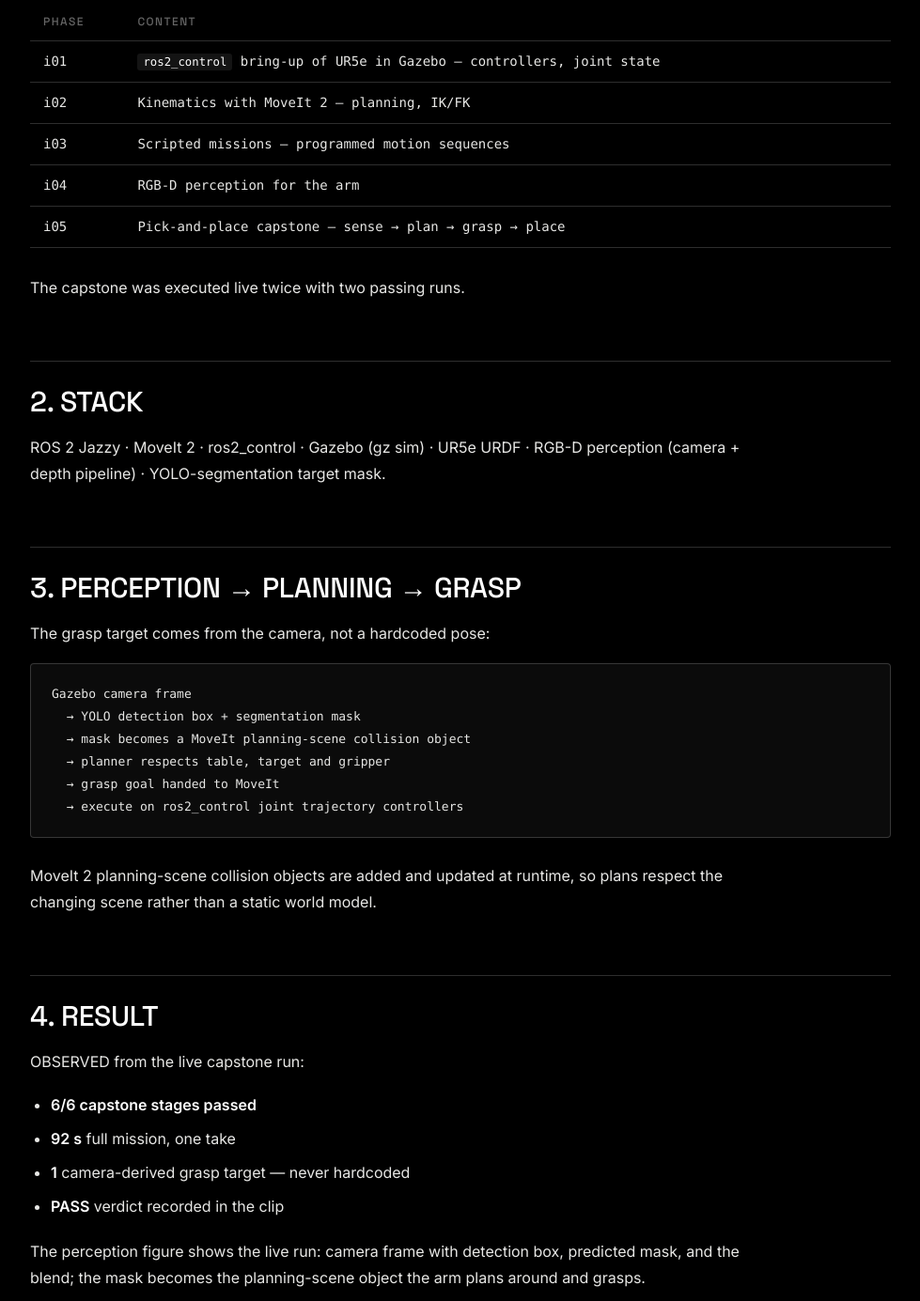
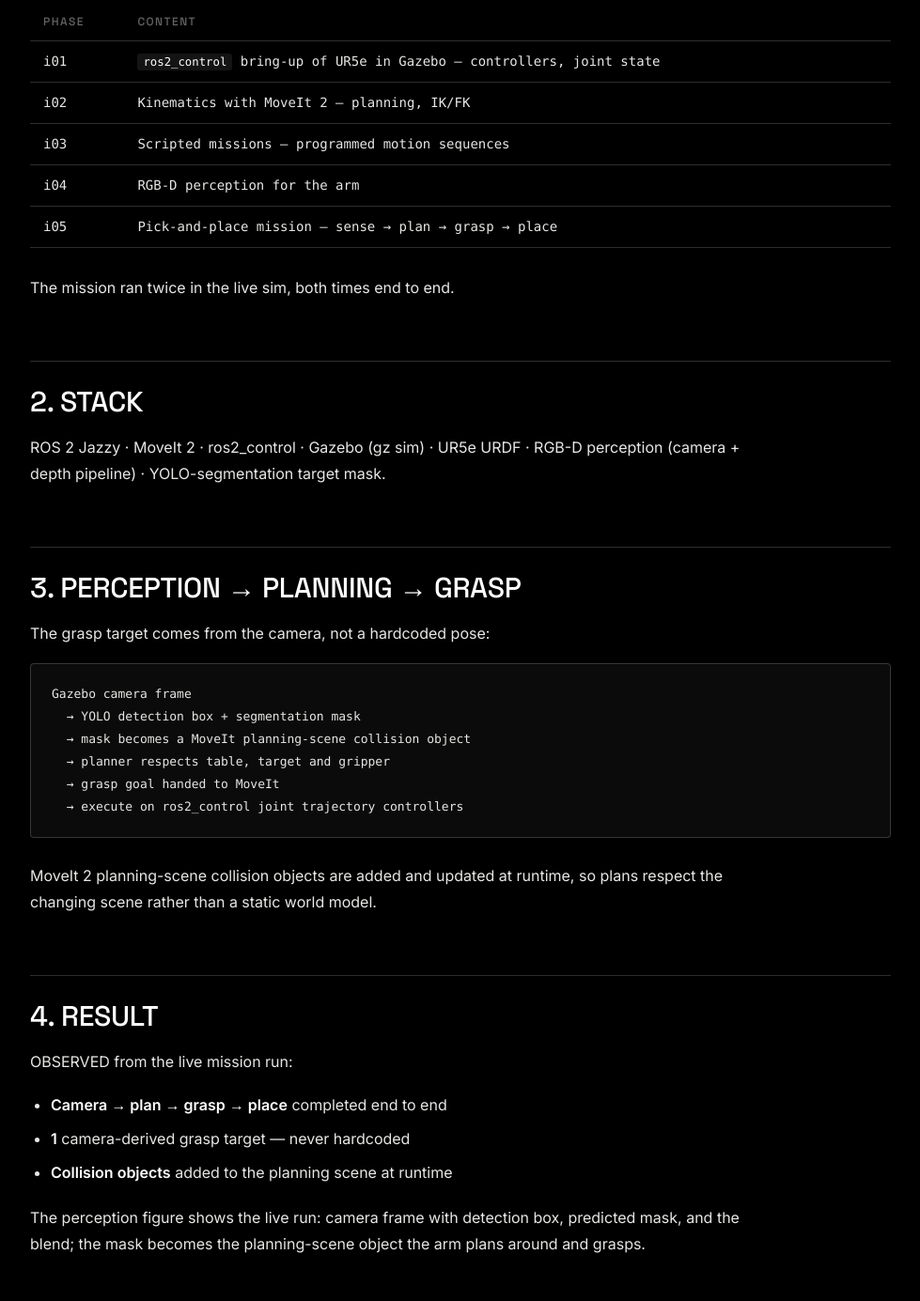
Before and after one commit to BenThaii/robotics_portfolio, a plain HTML site: page reports/04-robot-arm.html in a window 1280 px wide. Shown: the part 715-2100 px from the top of the page at 94% size, without its empty margins (150-1129 px from the left). Drawn offline with Linux system fonts and the light colour scheme.

Commit message:
De-student the robot-arm report result wording

```diff
--- a/reports/04-robot-arm.html
+++ b/reports/04-robot-arm.html
@@ -78,7 +78,7 @@
   <h1>UR5e manipulation with MoveIt 2</h1>
   <article class="report__body">
 <p><strong>Project:</strong> Five-phase industrial-arm program (i01–i05) on a simulated UR5e,
-ending in a perception-driven pick-and-place capstone.
+ending in a perception-driven pick-and-place mission.
 <strong>Demo:</strong> <a href="https://benthaii.github.io/robotics_portfolio/robot-arm/">https://benthaii.github.io/robotics_portfolio/robot-arm/</a>
 <strong>Scope:</strong> Gazebo simulation only. No physical arm was driven.</p>
 <hr />
@@ -110,11 +110,11 @@ ending in a perception-driven pick-and-place capstone.
 </tr>
 <tr>
 <td>i05</td>
-<td>Pick-and-place capstone — sense → plan → grasp → place</td>
+<td>Pick-and-place mission — sense → plan → grasp → place</td>
 </tr>
-</tbody>
+
 </table>
-<p>The capstone was executed live twice with two passing runs.</p>
+<p>The mission ran twice in the live sim, both times end to end.</p>
 <h2>2. Stack</h2>
 <p>ROS 2 Jazzy · MoveIt 2 · ros2_control · Gazebo (gz sim) · UR5e URDF ·
 RGB-D perception (camera + depth pipeline) · YOLO-segmentation target mask.</p>
@@ -130,12 +130,11 @@ RGB-D perception (camera + depth pipeline) · YOLO-segmentation target mask.</p>
 <p>MoveIt 2 planning-scene collision objects are added and updated at runtime, so
 plans respect the changing scene rather than a static world model.</p>
 <h2>4. Result</h2>
-<p>OBSERVED from the live capstone run:</p>
+<p>OBSERVED from the live mission run:</p>
 <ul>
-<li><strong>6/6 capstone stages passed</strong></li>
-<li><strong>92 s</strong> full mission, one take</li>
+<li><strong>Camera → plan → grasp → place</strong> completed end to end</li>
 <li><strong>1</strong> camera-derived grasp target — never hardcoded</li>
-<li><strong>PASS</strong> verdict recorded in the clip</li>
+<li><strong>Collision objects</strong> added to the planning scene at runtime</li>
 </ul>
 <p>The perception figure shows the live run: camera frame with detection box,
 predicted mask, and the blend; the mask becomes the planning-scene object the
```
